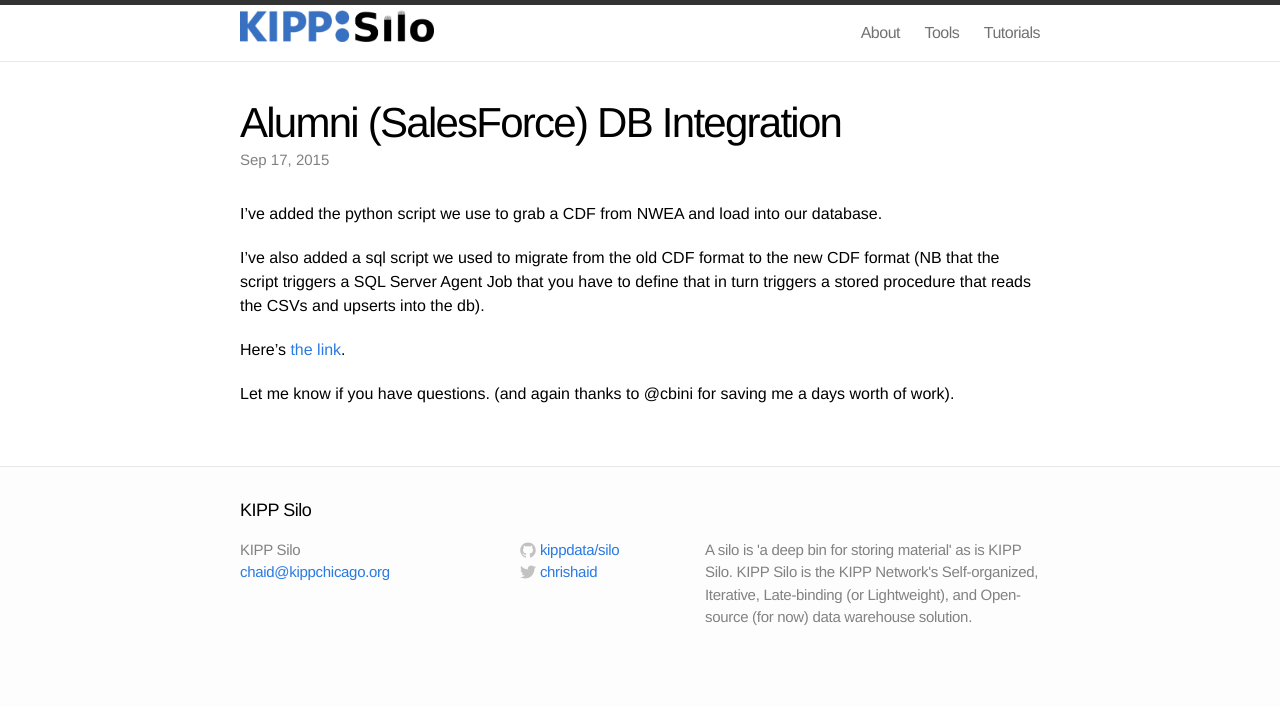
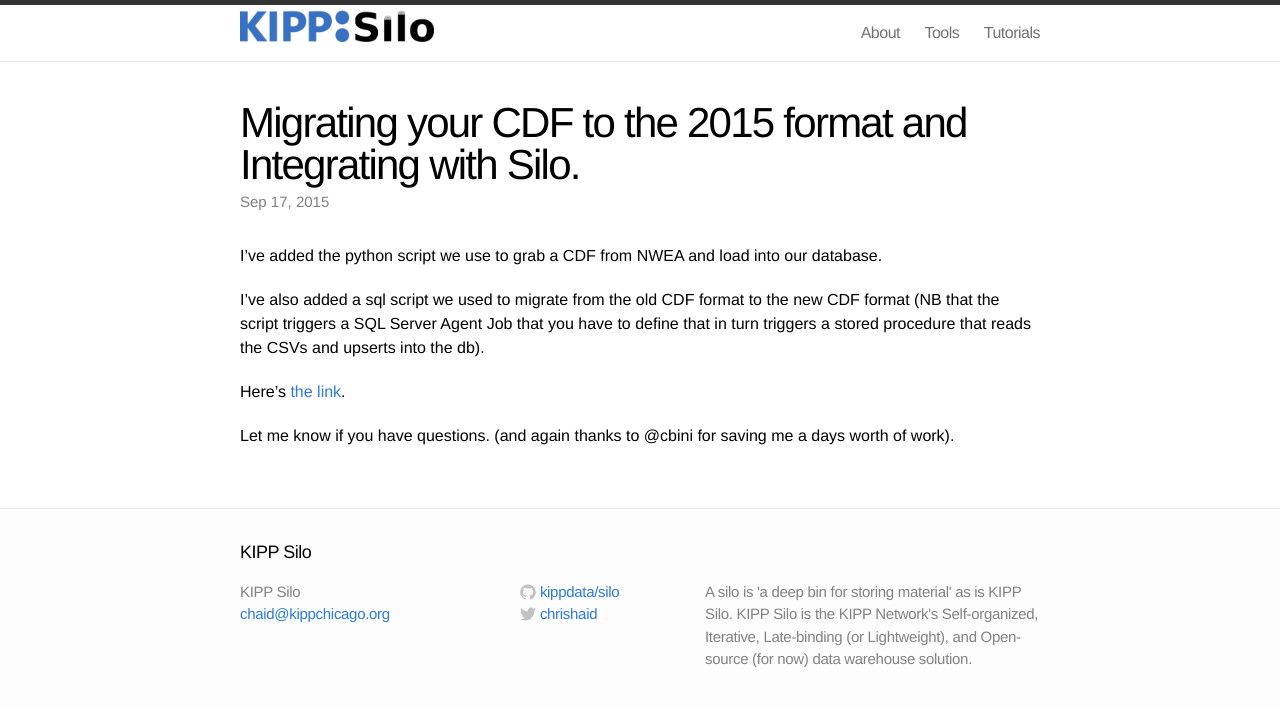
Before and after one commit to kippdata/silo, a Jekyll site: the page built from _posts/2015-09-17-MAP_migration_and_integration.md, in a window 1280 px wide. Shown: the top 707 px of the page. Built offline with Jekyll 4.4.1, drawn with Linux system fonts in a browser that asks for light colours.

Commit message:
Fix title.

```diff
--- a/_posts/2015-09-17-MAP_migration_and_integration.md
+++ b/_posts/2015-09-17-MAP_migration_and_integration.md
@@ -1,6 +1,6 @@
 ---
 layout: post
-title:  "Alumni (SalesForce) DB Integration"
+title:  "Migrating your CDF to the 2015 format and Integrating with Silo."
 date:   2015-09-17 12:00:00
 flag:   tutorial, nwea map, integration
 ---
```
